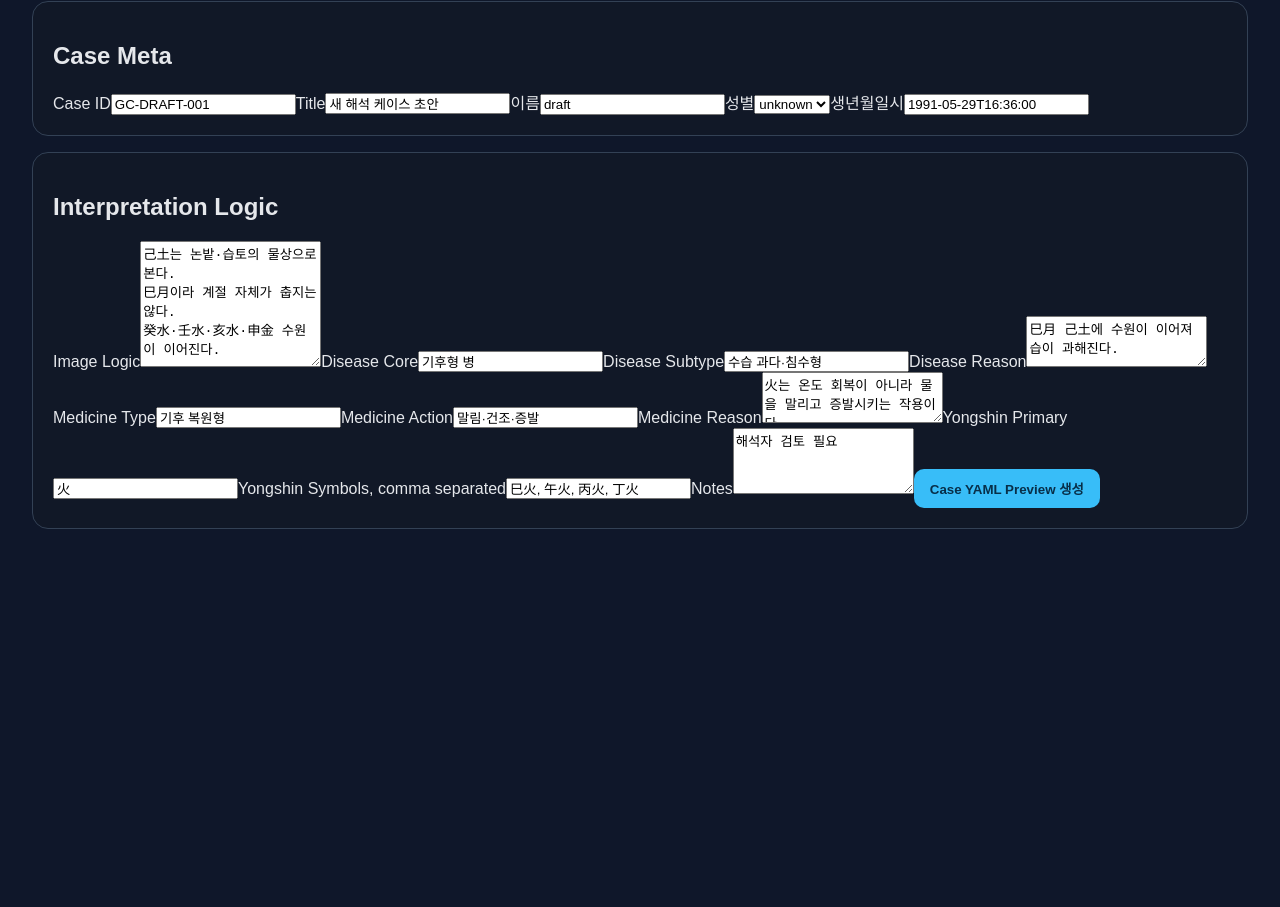
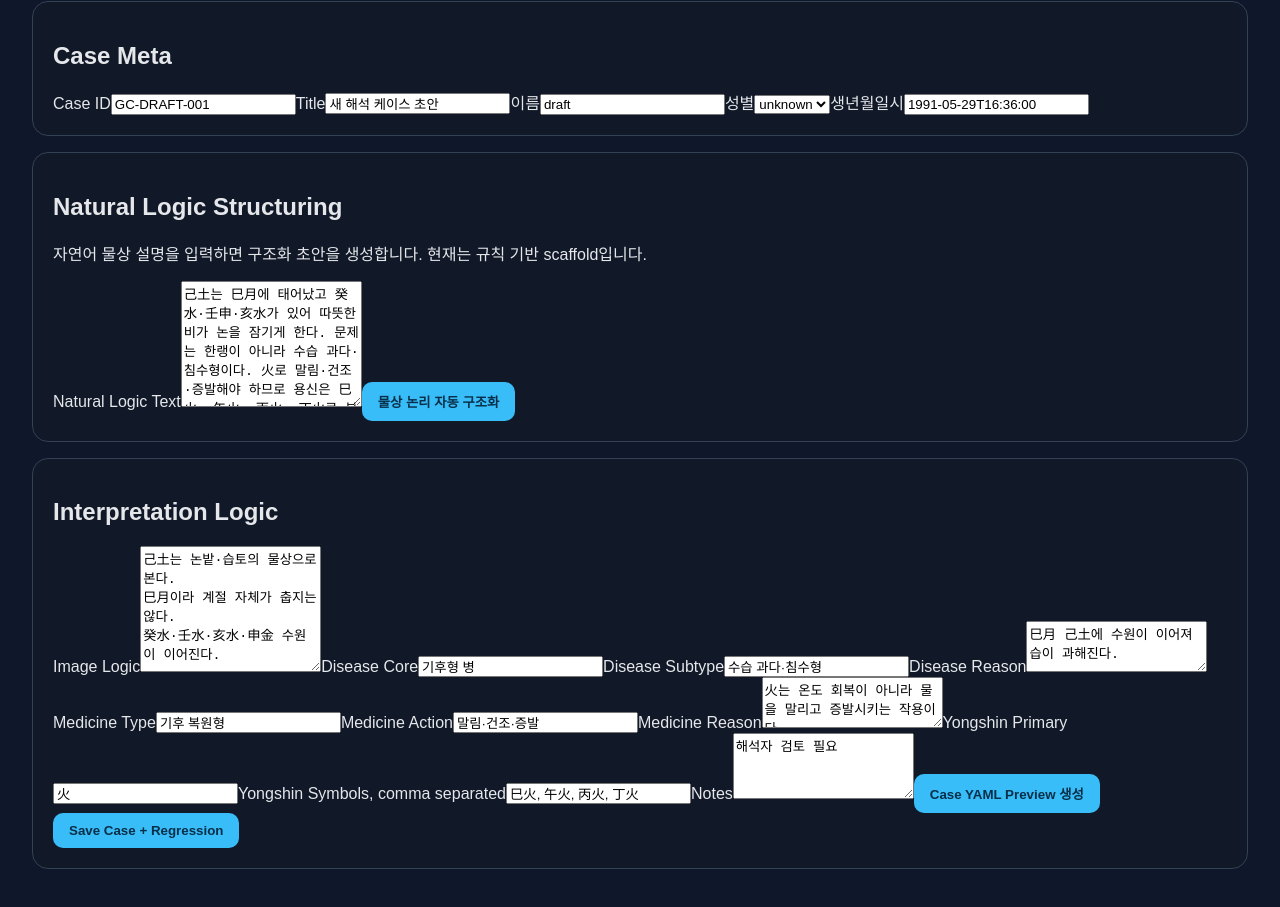
Before and after one commit to vujaderoom/sajuengine, a Next.js app in the folder frontend/: page /cases/new in a window 1280 px wide. Shown: the part 243-1150 px from the top of the page. Before the commit the page ends 820 px from the top, so only its background shows below. Built offline with nearby package versions, Linux system fonts and the light colour scheme.

Commit message:
Add natural logic structuring and case save UI

```diff
--- a/frontend/app/cases/new/page.tsx
+++ b/frontend/app/cases/new/page.tsx
@@ -14,12 +14,32 @@ type PreviewResponse = {
   save_instruction: string;
 };
 
+type StructureResponse = {
+  structured_authoring: Record<string, unknown>;
+  confidence: string;
+  extraction_notes: string[];
+  preview: PreviewResponse;
+};
+
+type SaveResponse = {
+  saved: boolean;
+  reason?: string;
+  path?: string;
+  case_id?: string;
+  single_case_result?: unknown;
+  regression_result?: unknown;
+  preview?: PreviewResponse;
+};
+
 export default function NewCasePage() {
   const [caseId, setCaseId] = useState("GC-DRAFT-001");
   const [title, setTitle] = useState("새 해석 케이스 초안");
   const [name, setName] = useState("draft");
   const [sex, setSex] = useState("unknown");
   const [birthDatetime, setBirthDatetime] = useState("1991-05-29T16:36:00");
+  const [naturalLogicText, setNaturalLogicText] = useState(
+    "己土는 巳月에 태어났고 癸水·壬申·亥水가 있어 따뜻한 비가 논을 잠기게 한다. 문제는 한랭이 아니라 수습 과다·침수형이다. 火로 말림·건조·증발해야 하므로 용신은 巳火, 午火, 丙火, 丁火로 본다. 庚金은 주용신이 아니라 조건부 보조 후보로 본다.",
+  );
   const [imageLogicText, setImageLogicText] = useState(
     "己土는 논밭·습토의 물상으로 본다.\n巳月이라 계절 자체가 춥지는 않다.\n癸水·壬水·亥水·申金 수원이 이어진다.",
   );
@@ -33,17 +53,14 @@ export default function NewCasePage() {
   const [yongshinSymbolsText, setYongshinSymbolsText] = useState("巳火, 午火, 丙火, 丁火");
   const [notesText, setNotesText] = useState("해석자 검토 필요");
   const [preview, setPreview] = useState<PreviewResponse | null>(null);
+  const [structured, setStructured] = useState<StructureResponse | null>(null);
+  const [saveResult, setSaveResult] = useState<SaveResponse | null>(null);
   const [error, setError] = useState<string | null>(null);
   const [loading, setLoading] = useState(false);
+  const [structuring, setStructuring] = useState(false);
+  const [saving, setSaving] = useState(false);
 
-  async function generatePreview() {
-    setLoading(true);
-    setError(null);
-    try {
-      const res = await fetch("/api/cases/authoring/preview", {
-        method: "POST",
-        headers: { "Content-Type": "application/json" },
-        body: JSON.stringify({
+  const authoringPayload = {
     case_id: caseId,
     title,
     status: "draft",
@@ -73,7 +90,61 @@ export default function NewCasePage() {
       .split("\n")
       .map((item) => item.trim())
       .filter(Boolean),
+  };
+
+  function applyStructuredAuthoring(payload: Record<string, unknown>) {
+    setImageLogicText(String(payload.image_logic_text ?? imageLogicText));
+    setDiseaseCore(String(payload.disease_core ?? diseaseCore));
+    setDiseaseSubtype(String(payload.disease_subtype ?? diseaseSubtype));
+    setDiseaseReason(String(payload.disease_reason ?? diseaseReason));
+    setMedicineType(String(payload.medicine_type ?? medicineType));
+    setMedicineAction(String(payload.medicine_action ?? medicineAction));
+    setMedicineReason(String(payload.medicine_reason ?? medicineReason));
+    setYongshinPrimary(String(payload.yongshin_primary ?? yongshinPrimary));
+    const symbols = Array.isArray(payload.yongshin_symbols) ? payload.yongshin_symbols.join(", ") : yongshinSymbolsText;
+    setYongshinSymbolsText(symbols);
+    const notes = Array.isArray(payload.notes) ? payload.notes.join("\n") : notesText;
+    setNotesText(notes);
+  }
+
+  async function structureNaturalLogic() {
+    setStructuring(true);
+    setError(null);
+    setSaveResult(null);
+    try {
+      const res = await fetch("/api/cases/authoring/structure-natural-logic", {
+        method: "POST",
+        headers: { "Content-Type": "application/json" },
+        body: JSON.stringify({
+          case_id: caseId,
+          title,
+          birth: authoringPayload.birth,
+          natural_logic_text: naturalLogicText,
         }),
+      });
+      const json = await res.json();
+      if (!res.ok) {
+        throw new Error(json?.message ?? `API error: ${res.status}`);
+      }
+      setStructured(json);
+      setPreview(json.preview);
+      applyStructuredAuthoring(json.structured_authoring);
+    } catch (err) {
+      setError(err instanceof Error ? err.message : "unknown error");
+    } finally {
+      setStructuring(false);
+    }
+  }
+
+  async function generatePreview() {
+    setLoading(true);
+    setError(null);
+    setSaveResult(null);
+    try {
+      const res = await fetch("/api/cases/authoring/preview", {
+        method: "POST",
+        headers: { "Content-Type": "application/json" },
+        body: JSON.stringify(authoringPayload),
       });
       const json = await res.json();
       if (!res.ok) {
@@ -84,6 +155,32 @@ export default function NewCasePage() {
       setError(err instanceof Error ? err.message : "unknown error");
     } finally {
       setLoading(false);
+    }
+  }
+
+  async function saveCase() {
+    setSaving(true);
+    setError(null);
+    try {
+      const res = await fetch("/api/cases/authoring/save", {
+        method: "POST",
+        headers: { "Content-Type": "application/json" },
+        body: JSON.stringify({
+          authoring: authoringPayload,
+          overwrite: false,
+          run_regression_after_save: true,
+        }),
+      });
+      const json = await res.json();
+      if (!res.ok) {
+        throw new Error(json?.message ?? `API error: ${res.status}`);
+      }
+      setSaveResult(json);
+      if (json.preview) setPreview(json.preview);
+    } catch (err) {
+      setError(err instanceof Error ? err.message : "unknown error");
+    } finally {
+      setSaving(false);
     }
   }
 
@@ -127,6 +224,23 @@ export default function NewCasePage() {
       </div>
 
       <div className="card">
+        <h2>Natural Logic Structuring</h2>
+        <p>자연어 물상 설명을 입력하면 구조화 초안을 생성합니다. 현재는 규칙 기반 scaffold입니다.</p>
+        <label>
+          Natural Logic Text
+          <textarea value={naturalLogicText} onChange={(event) => setNaturalLogicText(event.target.value)} rows={8} />
+        </label>
+        <button onClick={structureNaturalLogic}>{structuring ? "구조화 중..." : "물상 논리 자동 구조화"}</button>
+      </div>
+
+      {structured && (
+        <div className="card">
+          <h2>Structured Extraction Notes</h2>
+          <pre>{JSON.stringify({ confidence: structured.confidence, extraction_notes: structured.extraction_notes }, null, 2)}</pre>
+        </div>
+      )}
+
+      <div className="card">
         <h2>Interpretation Logic</h2>
         <label>
           Image Logic
@@ -168,13 +282,26 @@ export default function NewCasePage() {
           Notes
           <textarea value={notesText} onChange={(event) => setNotesText(event.target.value)} rows={4} />
         </label>
-        <button onClick={generatePreview}>{loading ? "생성 중..." : "Case YAML Preview 생성"}</button>
+        <button onClick={generatePreview}>{loading ? "생성 중..." : "Case YAML Preview 생성"}</button>{" "}
+        <button onClick={saveCase}>{saving ? "저장 중..." : "Save Case + Regression"}</button>
       </div>
 
       {error && (
         <div className="card">
           <h2>Error</h2>
           <p style={{ color: "#fca5a5" }}>{error}</p>
+        </div>
+      )}
+
+      {saveResult && (
+        <div className="card">
+          <h2>Save Result</h2>
+          <p>
+            <span className="badge">saved: {String(saveResult.saved)}</span>
+            <span className="badge">path: {saveResult.path ?? "-"}</span>
+            <span className="badge">reason: {saveResult.reason ?? "-"}</span>
+          </p>
+          <pre>{JSON.stringify({ single_case_result: saveResult.single_case_result, regression_result: saveResult.regression_result }, null, 2)}</pre>
         </div>
       )}
 
```
Lines whose indentation alone changed are shown as unchanged.
